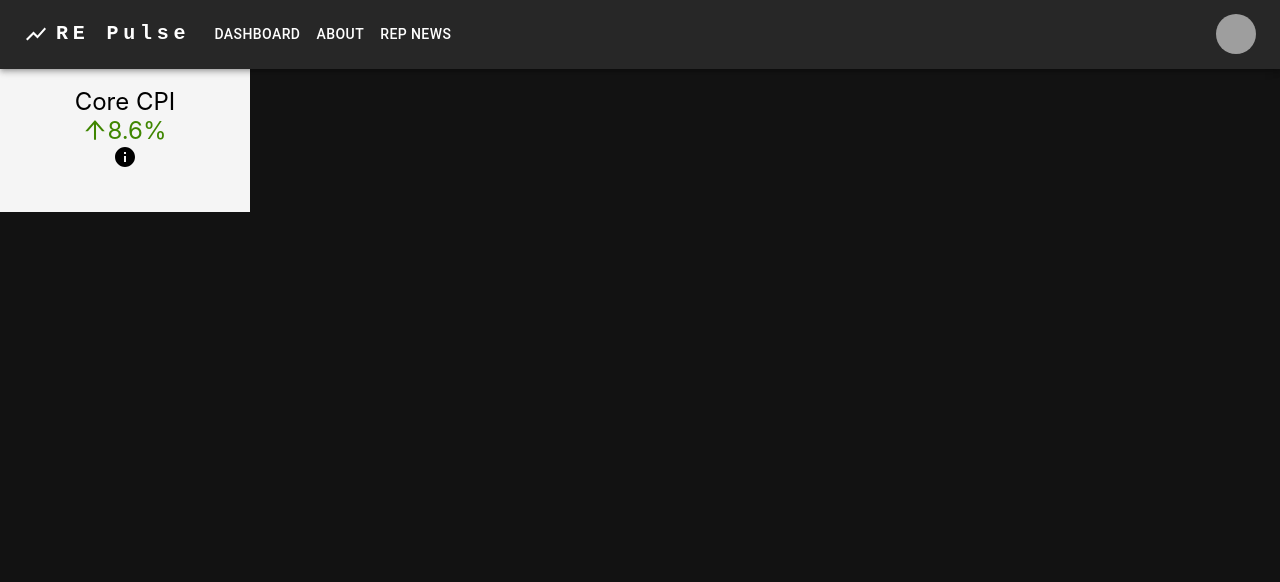
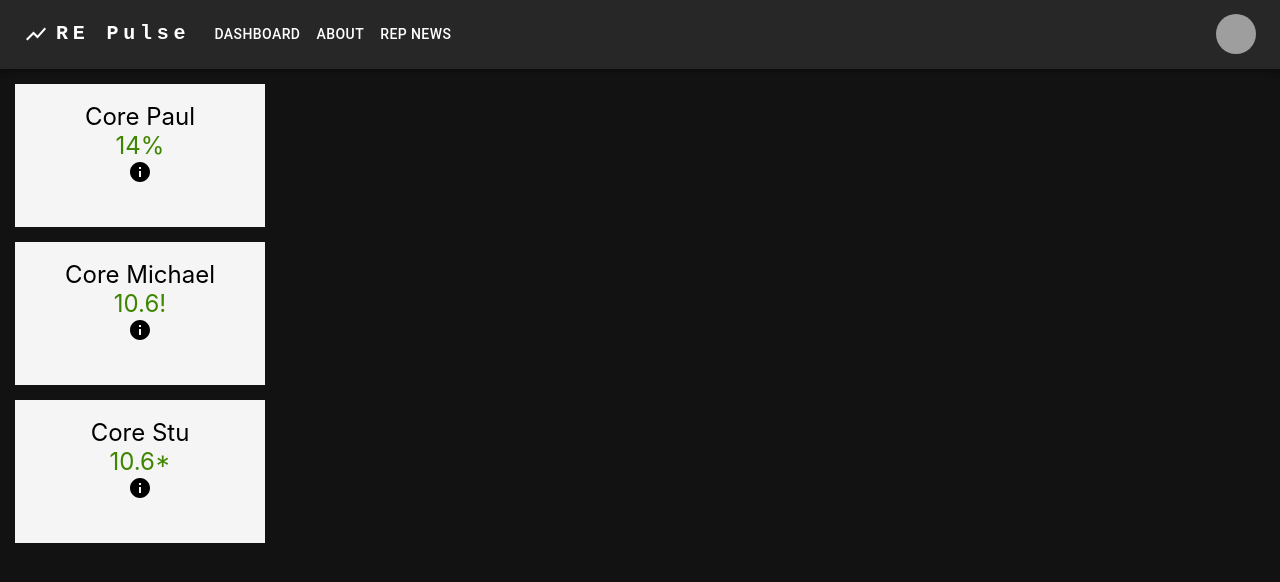
Before and after one commit to Sandstone-Group/redashboard, a React (Create React App) app: page / in a window 1280 px wide. Shown: the top 582 px of the page. Built offline with nearby package versions, Linux system fonts and the light colour scheme; grey boxes are pictures that could not be loaded.

Commit message:
props and mapping on datatiles working

```diff
--- a/src/App.js
+++ b/src/App.js
@@ -1,12 +1,46 @@
 import "./App.css";
 import Navbar from "./components/navbar";
 import Datetile from "./components/datatile";
+
+const dataTest = [
+  {
+    title: "Core Paul",
+    value: 14,
+    suffix: "%",
+    precison: 1,
+    iconTitle: "Blow Me",
+  },
+  {
+    title: "Core Michael",
+    value: 10.6,
+    suffix: "!",
+    precison: 1,
+    iconTitle: "Blow Me",
+  },
+  {
+    title: "Core Stu",
+    value: 10.6,
+    suffix: "*",
+    precison: 1,
+    iconTitle: "Blow Me",
+  },
+];
 
 function App() {
   return (
     <div className="App">
       <Navbar />
-      <Datetile />
+      <div>
+        {dataTest.map((e) => (
+          <Datetile
+            title={e.title}
+            value={e.value}
+            suffix={e.suffix}
+            precison={e.precison}
+            iconTitle={e.iconTitle}
+          />
+        ))}
+      </div>
     </div>
   );
 }
--- a/src/components/datatile.css
+++ b/src/components/datatile.css
@@ -5,4 +5,5 @@
     font-size: x-large;
     text-align: center;
     padding-top: 18px;
+    margin: 15px;
 }
--- a/src/components/datatile.js
+++ b/src/components/datatile.js
@@ -5,20 +5,19 @@ import Tooltip from "@mui/material/Tooltip";
 import InfoIcon from "@mui/icons-material/Info";
 import "./datatile.css";
 
-const Datetile = () => {
+const Datetile = (props) => {
   return (
     <div className="background">
       <Card>
         <div>
           <Statistic
-            title="Core CPI"
-            value={8.6}
-            precision={1}
+            title={props.title}
+            value={props.value}
+            precision={props.precision}
             valueStyle={{ color: "#3f8600" }}
-            prefix={<ArrowUpOutlined />}
-            suffix="%"
+            suffix={props.suffix}
           />
-          <Tooltip title="Hi Paul Blow Me">
+          <Tooltip title={props.iconTitle}>
             <InfoIcon />
           </Tooltip>
         </div>
```
Also changed, not shown: 1 other file (tests, documents, lock files or other folders).
